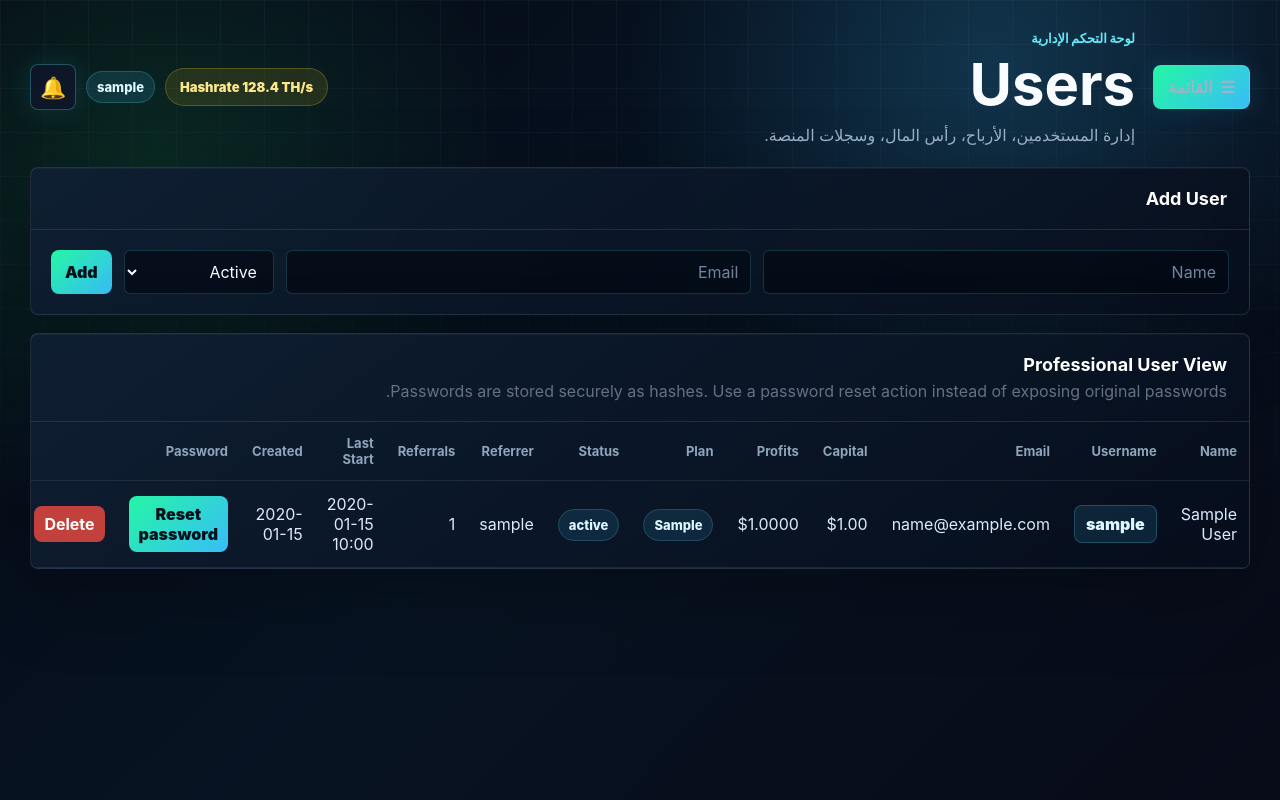
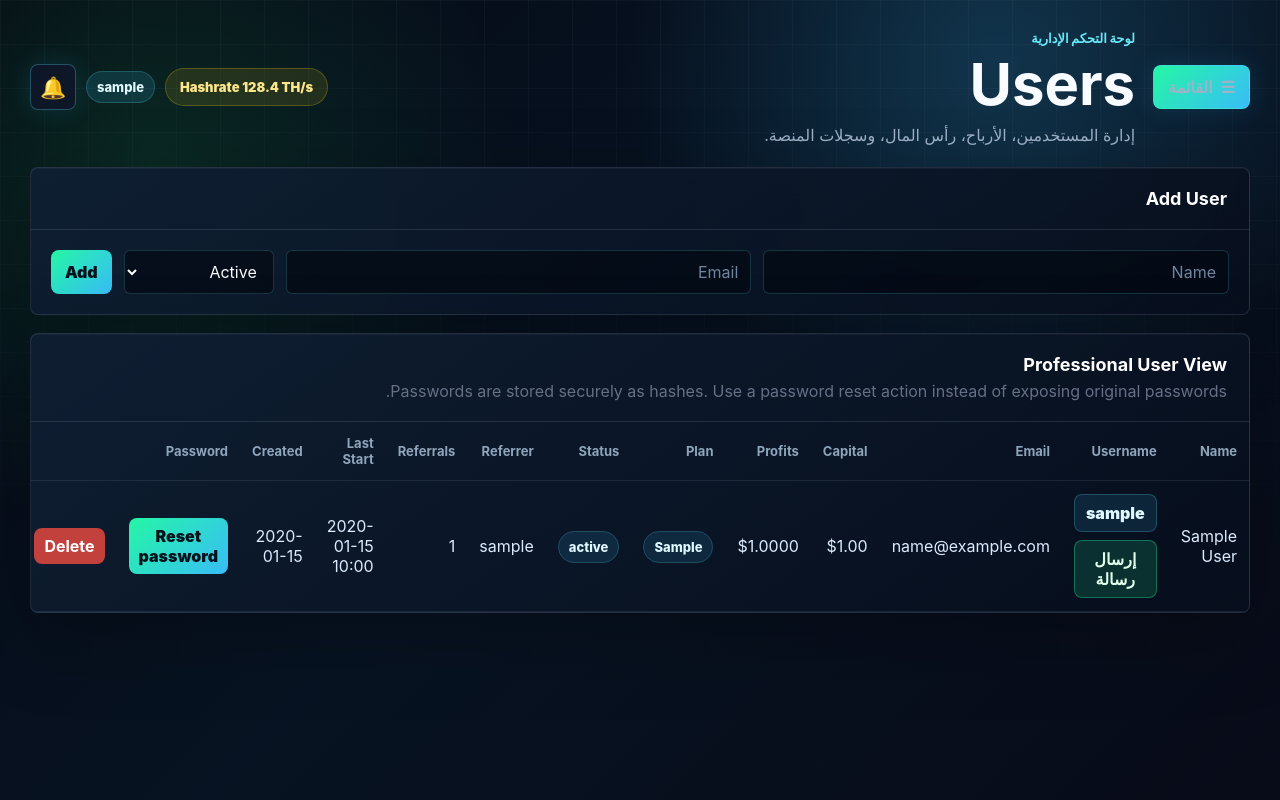
Before and after one commit to abdulkarimhajyasin-alt/project1-dashboard, a FastAPI app: page /users in a window 1280 px wide. Run offline with FastAPI, Linux system fonts and the light colour scheme; the visitor is signed in with stand-in values (Sample User, id 1); tables that the repository leaves empty hold one stand-in row (values such as "Sample post"); data that the repository does not hold is empty; parts of the project's set-up code (start-up, migrations or seed data) failed here and were passed over.

Commit message:
Add admin send message button for users

```diff
--- a/web_dashboard/app/static/css/style.css
+++ b/web_dashboard/app/static/css/style.css
@@ -1732,7 +1732,7 @@ th {
   color: #71859e;
 }
 
-.admin-app button:not(.danger-button):not(.mining-ghost-button):not(.admin-menu-button) {
+.admin-app button:not(.danger-button):not(.mining-ghost-button):not(.admin-menu-button):not(.admin-message-button) {
   background: linear-gradient(135deg, #25f6a4, #38bdf8);
   border-radius: 8px;
   color: #03111b;
@@ -2360,6 +2360,33 @@ body.user-menu-open .user-drawer-overlay,
   transform: translateY(-2px);
 }
 
+.admin-user-name-actions {
+  align-items: center;
+  display: flex;
+  flex-wrap: wrap;
+  gap: 8px;
+}
+
+.admin-user-name-actions form {
+  margin: 0;
+}
+
+.admin-app .admin-message-button {
+  background: rgba(37, 246, 164, 0.14);
+  border: 1px solid rgba(37, 246, 164, 0.34);
+  border-radius: 8px;
+  color: #dfffea;
+  cursor: pointer;
+  font-weight: 900;
+  padding: 8px 11px;
+}
+
+.admin-app .admin-message-button:hover {
+  background: rgba(37, 246, 164, 0.22);
+  border-color: rgba(37, 246, 164, 0.52);
+  color: #ffffff;
+}
+
 .admin-user-detail-shell {
   display: grid;
   gap: 18px;
--- a/web_dashboard/app/templates/users.html
+++ b/web_dashboard/app/templates/users.html
@@ -49,7 +49,12 @@
         <tr>
           <td>{{ user.name }}</td>
           <td>
-            <a class="admin-user-link" href="/users/{{ user.id }}">{{ user.username or user.name }}</a>
+            <div class="admin-user-name-actions">
+              <a class="admin-user-link" href="/users/{{ user.id }}">{{ user.username or user.name }}</a>
+              <form method="post" action="/users/{{ user.id }}/message">
+                <button class="admin-message-button" type="submit">إرسال رسالة</button>
+              </form>
+            </div>
           </td>
           <td>{{ user.email }}</td>
           <td>${{ "%.2f"|format(user.capital or 0) }}</td>
```
Also changed, not shown: web_dashboard/app/routes/users.py (+14 -0 lines).
